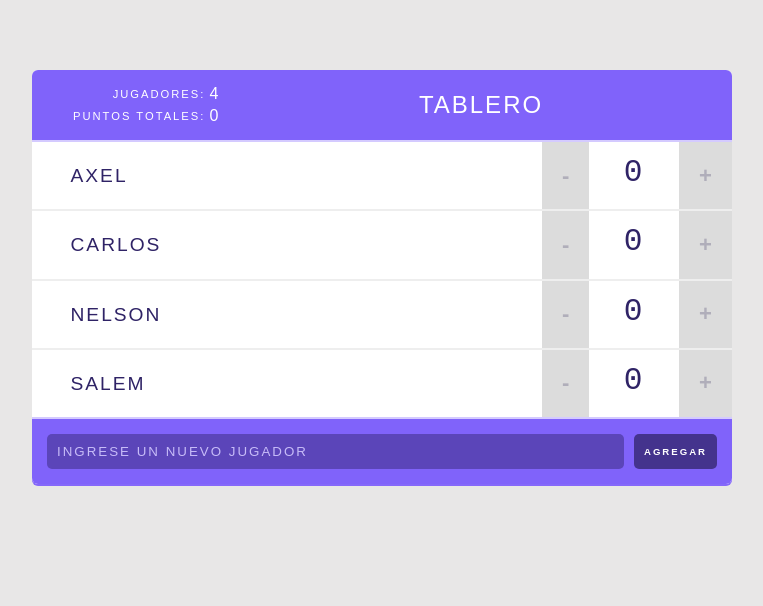
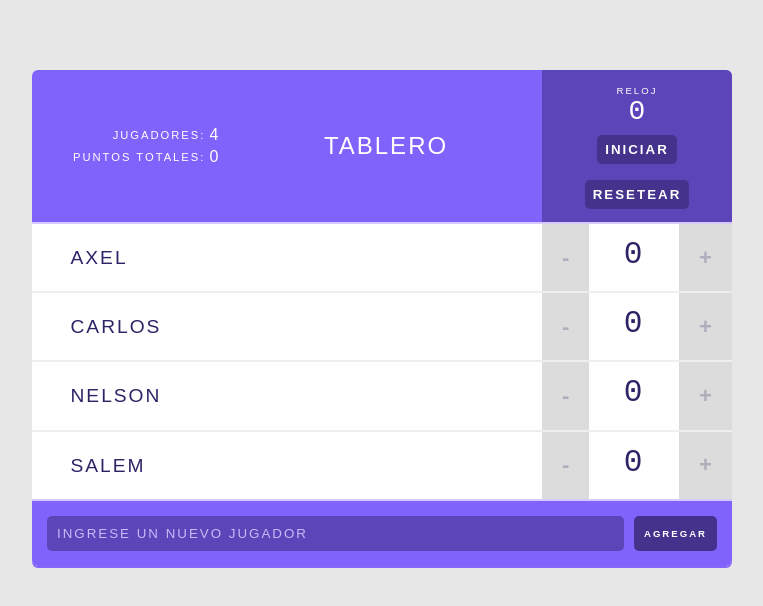
Before and after one commit to adperossa/tuttifrutti, a React (Create React App) app: page / in a window 1280 px wide. Shown: the top 606 px of the page, without its empty margins (258-1021 px from the left). Built offline with nearby package versions, Linux system fonts and the light colour scheme.

Commit message:
add stopwatch feature

```diff
--- a/src/components/Header.js
+++ b/src/components/Header.js
@@ -1,5 +1,6 @@
 import React from 'react';
 import Stats from './Stats';
+import Stopwatch from './Stopwatch';
 
 /**
  * Displays the title and total players
@@ -9,6 +10,7 @@ const Header = (props) => {
     <header>
     <Stats players={props.players} />
     <h1> { props.title }</h1>
+    <Stopwatch />
     </header>
   );
 }
--- /dev/null
+++ b/src/components/Stopwatch.js
@@ -0,0 +1,66 @@
+import React, { Component } from 'react';
+
+class Stopwatch extends Component {
+
+  state = {
+    isRunning: false,
+    previousTime: 0,
+    elapsedTime: 0
+  }
+
+  tick = () => {
+    if (this.state.isRunning) {
+      const now = Date.now();
+      this.setState( prevState => ({
+        previousTime: now,
+        elapsedTime: prevState.elapsedTime + (now - prevState.previousTime)
+      }));
+    }
+  }
+
+  handleStopwatch = () => {
+
+    if (!this.state.isInitialized) {
+      let intervalID = setInterval( () => this.tick(), 100);
+    }
+
+    this.setState( prevState => ({
+      isRunning: !prevState.isRunning
+    }));
+    if (!this.state.isRunning) {
+      this.setState({ previousTime: Date.now() });
+
+    }
+  }
+
+  handleReset = () => {
+    this.setState({
+      elapsedTime: 0
+    });
+  }
+
+  componentDidMount() {
+  }
+
+  componentWillUnmount() {
+    clearInterval(this.intervalID);
+  }
+
+  render() {
+
+    const seconds = Math.floor( this.state.elapsedTime / 1000 );
+
+    return (
+      <div className="stopwatch">
+        <h2>Reloj</h2>
+        <span className="stopwatch-time">{ seconds }</span>
+        <button onClick={this.handleStopwatch}>
+          { this.state.isRunning ? 'Parar' : 'Iniciar' }
+        </button>
+        <button onClick={this.handleReset}>Resetear</button>
+      </div>
+    );
+  }
+}
+
+export default Stopwatch;
```
